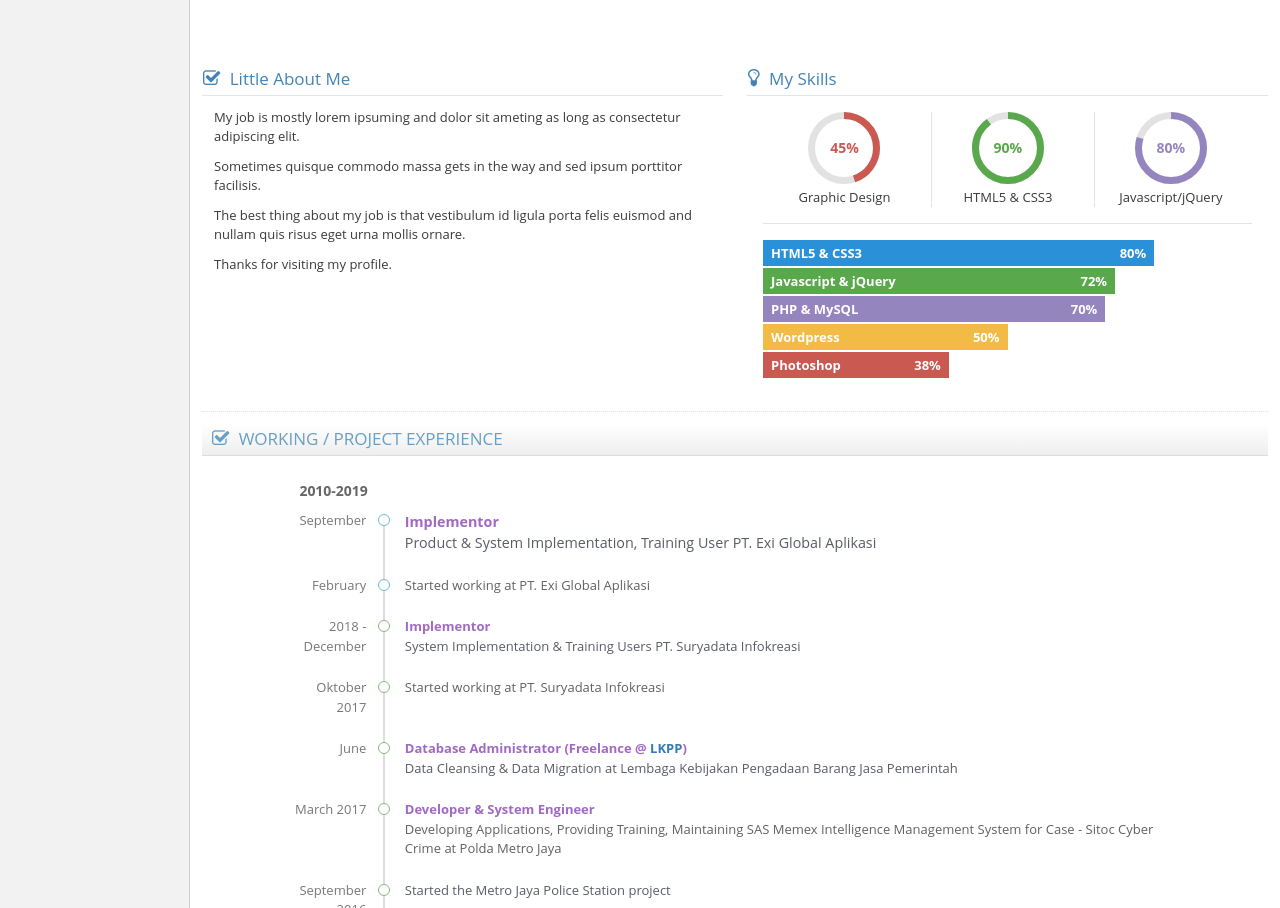
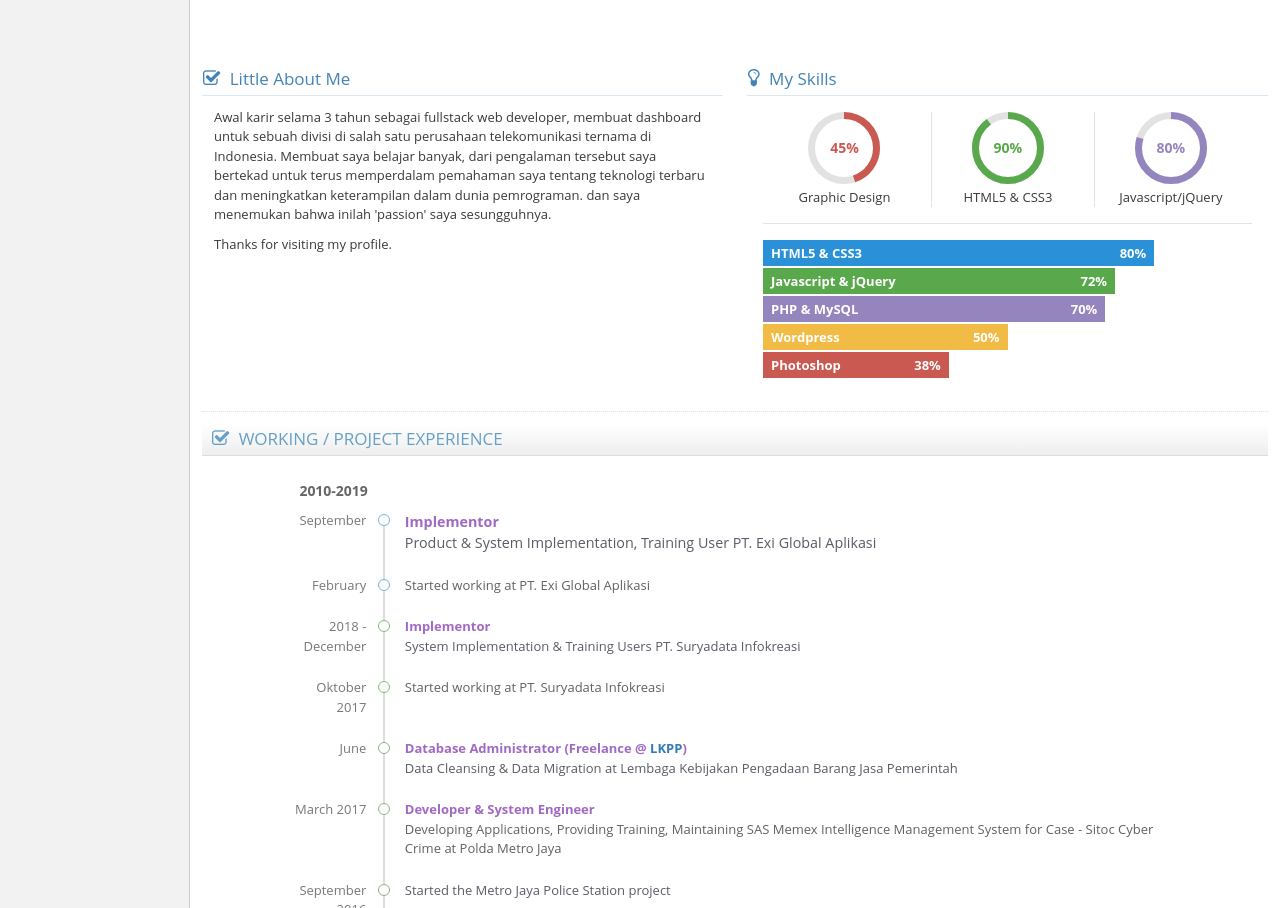
Before and after one commit to syaiful-scooter/syaiful-scooter.github.io, a plain HTML site: page index.html in a window 1280 px wide. Shown: the part 872-1780 px from the top of the page. Drawn offline with Linux system fonts and the light colour scheme.

Commit message:
Update index.html
about me edited

```diff
--- a/index.html
+++ b/index.html
@@ -531,13 +531,9 @@
                       <div class="widget-body">
                         <div class="widget-main">
                           <p>
-                            My job is mostly lorem ipsuming and dolor sit ameting as long as consectetur adipiscing elit.
-                          </p>
-                          <p>
-                            Sometimes quisque commodo massa gets in the way and sed ipsum porttitor facilisis.
-                          </p>
-                          <p>
-                            The best thing about my job is that vestibulum id ligula porta felis euismod and nullam quis risus eget urna mollis ornare.
+                            Awal karir selama 3 tahun sebagai fullstack web developer,
+				  membuat dashboard untuk sebuah divisi di salah satu perusahaan telekomunikasi ternama di Indonesia. Membuat saya belajar banyak, dari pengalaman tersebut saya bertekad untuk terus memperdalam pemahaman saya tentang teknologi terbaru dan meningkatkan keterampilan dalam dunia pemrograman.
+				  dan saya menemukan bahwa inilah 'passion' saya sesungguhnya.
                           </p>
                           <p>
                             Thanks for visiting my profile.
```
